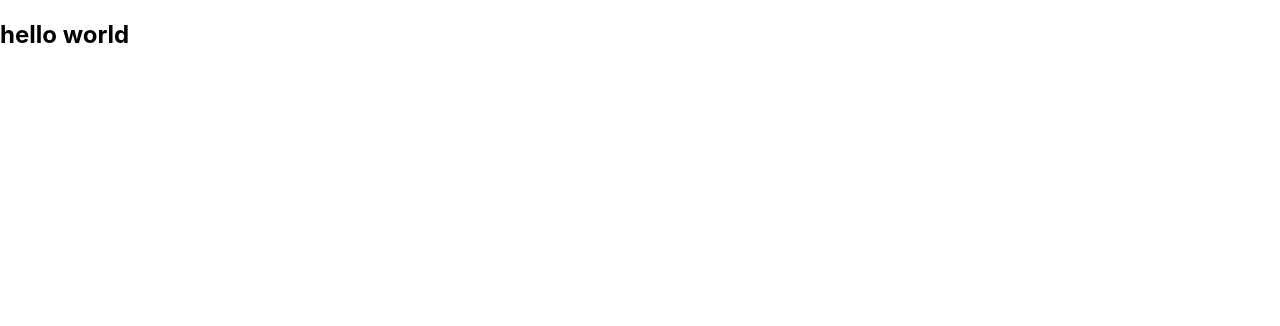
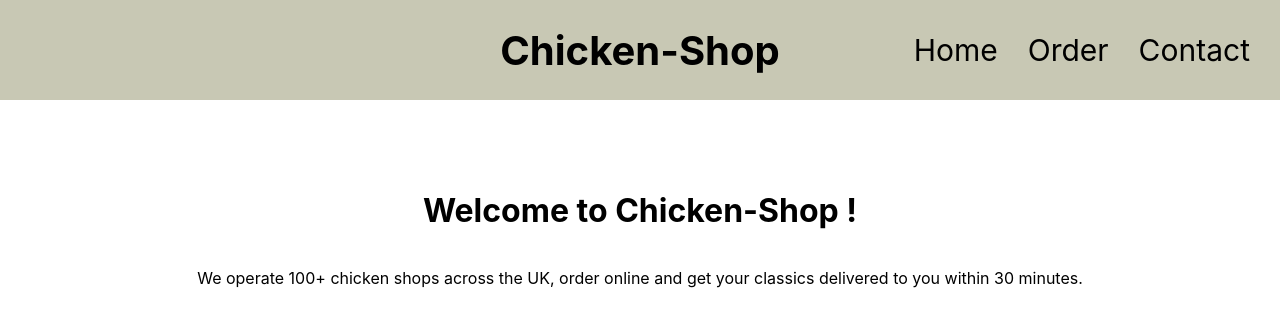
Before and after one commit to Shibaz98/chickenshop, a React (Create React App) app: page / in a window 1280 px wide. Shown: the top 326 px of the page. Built offline with nearby package versions, Linux system fonts and the light colour scheme.

Commit message:
added root layout and homepage component, still needs workingo n

```diff
--- a/src/App.js
+++ b/src/App.js
@@ -1,10 +1,22 @@
 import logo from './logo.svg';
 import './App.css';
+import { Route, Router, RouterProvider, NavLink, Link, createBrowserRouter, createRoutesFromElements } from 'react-router-dom';
+import Root from './Components/Root';
+import Home from './Components/Home/Home';
 
 function App() {
+
+  const router = createBrowserRouter(
+    createRoutesFromElements(
+      <Route path='/' element={<Root/>}>
+        <Route index element={<Home/>}/>
+      </Route>
+    )
+  )
+
   return (
-    <div className="test">
-      <h2>hello world</h2>
+    <div className="rootLayout">
+      <RouterProvider router={router}/>
     </div>
   );
 }
--- /dev/null
+++ b/src/Components/Home/Home.js
@@ -0,0 +1,8 @@
+export default function Home() {
+  return (
+    <div className="home-page">
+        <h1>Welcome to Chicken-Shop !</h1>
+        <p>We operate 100+ chicken shops across the UK, order online and get your classics delivered to you within 30 minutes.</p>
+    </div>
+  )
+}
--- /dev/null
+++ b/src/Components/Root.js
@@ -0,0 +1,19 @@
+import { Link, Outlet, NavLink } from "react-router-dom"
+
+export default function Root() {
+  return (
+    <div className="root-layout">
+        <header>
+            <nav>
+                <h1>Chicken-Shop</h1>
+                <NavLink to='/'>Home</NavLink>
+                <NavLink to='/order'>Order</NavLink>
+                <NavLink to='/contact'>Contact</NavLink>
+            </nav>
+        </header>
+        <main>
+            <Outlet/>
+        </main>
+    </div>
+  )
+}
--- a/src/index.css
+++ b/src/index.css
@@ -11,3 +11,45 @@ code {
   font-family: source-code-pro, Menlo, Monaco, Consolas, 'Courier New',
     monospace;
 }
+
+header nav{
+  display: flex;
+  justify-content: flex-end;
+  align-items: center;
+  background-color: #c8c8b4;
+  width:100%;
+  height: 100px;
+  margin: 0 auto;
+}
+
+header nav h1{
+  font-size: 40px;
+  position: absolute;
+  left: 50%;
+  margin: 0;
+  transform: translate(-50%);
+}
+
+nav a {
+  text-decoration: none;
+  color: black;
+  margin-right: 30px;
+  column-gap: 3ch;
+  font-size: 30px;
+
+}
+
+main{
+  display: flex;
+  justify-content: center;
+  align-items: center;
+
+}
+
+.home-page{
+  display: flex;
+  flex-direction: column;
+  justify-content: center;
+  align-items: center;
+  margin-top: 70px;
+}
```
